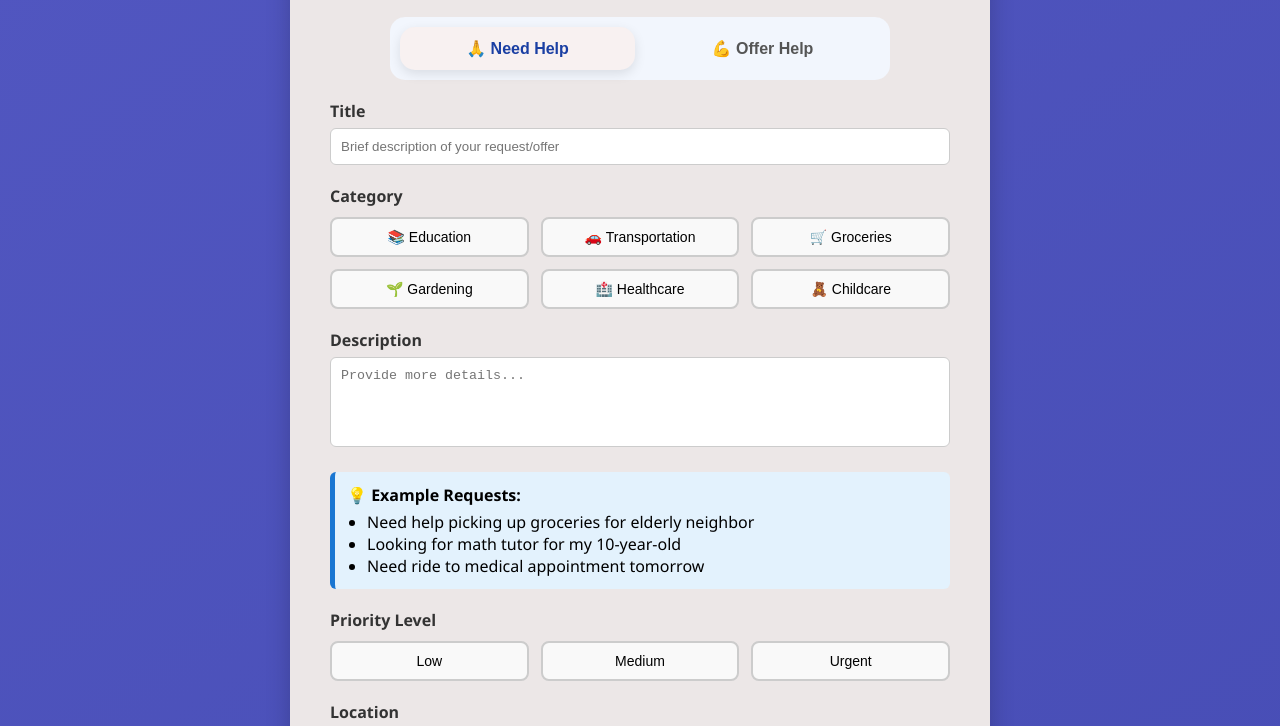
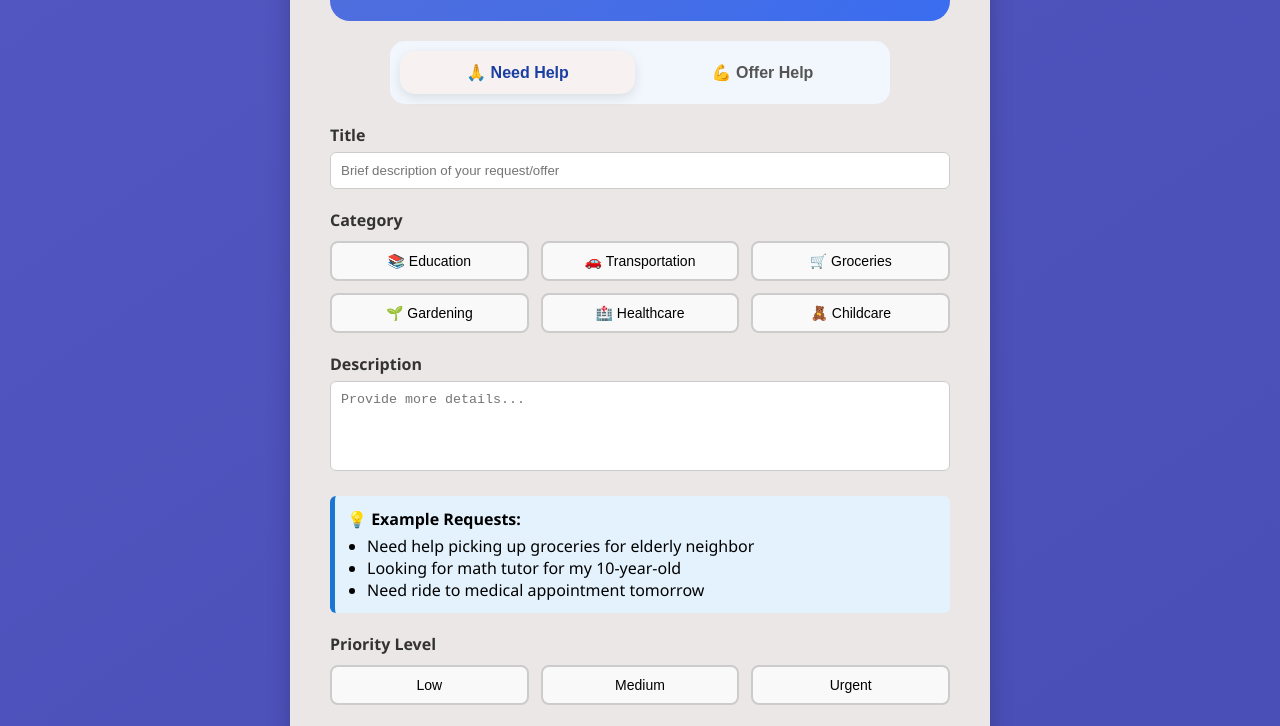
Before and after one commit to insertfahim/community-platform, a website: page public/post.html in a window 1280 px wide. Shown: the part 236-962 px from the top of the page. Drawn offline with Linux system fonts and the light colour scheme; no server answers; sample sign-in values are in the browser's storage.

Commit message:
style: Enhance layout with improved padding and margins for better spacing across pages

```diff
--- a/public/auth.css
+++ b/public/auth.css
@@ -8,13 +8,13 @@
 
 body {
     font-family: "Open Sans", Helvetica, Arial, sans-serif;
-    height: 100vh;
+    min-height: 100vh;
     display: flex;
     justify-content: center;
     align-items: center;
     background: linear-gradient(135deg, #f3f4f6 0%, #eef2ff 45%, #e0e7ff 100%);
     margin: 0;
-    padding: 0;
+    padding: 80px 20px 40px 20px; /* Added padding to account for header and provide bottom space */
 }
 
 input,
--- a/public/emergency.css
+++ b/public/emergency.css
@@ -1,11 +1,11 @@
 body {
     margin: 0;
-  font-family: 'Segoe UI', sans-serif;
+    font-family: "Segoe UI", sans-serif;
     background: #828792ed;
     color: #333;
     display: flex;
     justify-content: center;
-  padding: 40px 0;
+    padding: 80px 0 60px 0; /* Increased top and bottom padding */
 }
 
 .emergency-container {
@@ -28,7 +28,7 @@ body {
 }
 
 .emergency-container h2::before {
-  content: '🚨';
+    content: "🚨";
 }
 
 /* Subtitle */
@@ -72,19 +72,19 @@ body {
     cursor: pointer;
 }
 
-.section-header[data-category='Police'] {
+.section-header[data-category="Police"] {
     background: #eaf1ff;
     border-left: 6px solid #5182e5;
 }
-.section-header[data-category='Hospital'] {
+.section-header[data-category="Hospital"] {
     background: #ffeaea;
     border-left: 6px solid #f36363;
 }
-.section-header[data-category='Fire Service'] {
+.section-header[data-category="Fire Service"] {
     background: #fff1e6;
     border-left: 6px solid #fba147;
 }
-.section-header[data-category='Volunteers'] {
+.section-header[data-category="Volunteers"] {
     background: #edfff0;
     border-left: 6px solid #6bd78f;
 }
--- a/public/post.css
+++ b/public/post.css
@@ -1,5 +1,5 @@
 body {
-  font-family: 'Segoe UI', sans-serif;
+    font-family: "Segoe UI", sans-serif;
     background: linear-gradient(145deg, #5257c1, #474db5);
     margin: 0;
     padding: 0;
@@ -8,10 +8,10 @@ body {
 .container {
     background: rgb(236, 231, 231);
     max-width: 700px;
-  margin: 40px auto;
+    margin: 80px auto 60px auto; /* Increased top and bottom margins */
     padding: 30px 40px;
     border-radius: 15px;
-  box-shadow: 0 10px 25px rgba(0,0,0,0.2);
+    box-shadow: 0 10px 25px rgba(0, 0, 0, 0.2);
 }
 .page-header {
     background: linear-gradient(135deg, #546ed9, #3a6df0);
@@ -62,7 +62,6 @@ p {
     max-width: 500px;
 }
 
-
 .type-toggle button {
     flex: 1;
     padding: 12px 20px;
@@ -80,18 +79,15 @@ p {
     color: #555;
 }
 
-
 .type-toggle button.active {
     background-color: #f8f1f1;
     color: #1a3fa3;
     box-shadow: 0 4px 12px rgba(0, 0, 0, 0.1);
 }
 
-
 .type-toggle button span.emoji {
     font-size: 18px;
 }
-
 
 label {
     display: block;
@@ -100,7 +96,8 @@ label {
     color: #333;
 }
 
-input, textarea {
+input,
+textarea {
     width: 100%;
     padding: 10px;
     border-radius: 6px;
--- a/public/styles.css
+++ b/public/styles.css
@@ -14,6 +14,19 @@ body {
     margin: 0;
     padding: 0;
     background: #f8fafc;
+}
+
+/* Additional top margin for non-home pages after footer removal */
+body:not(.home-page) .container,
+body:not(.home-page) .feed-container,
+body:not(.home-page) .emergency-container,
+body:not(.home-page) .learning-page {
+    margin-top: 4rem !important;
+}
+
+/* Special handling for pages with custom body styles */
+body:not(.home-page) {
+    padding-bottom: 3rem;
 }
 
 /* New global header */
```
Also changed, not shown: public/index.html (+1 -1 lines). Lines whose indentation alone changed are shown as unchanged.
